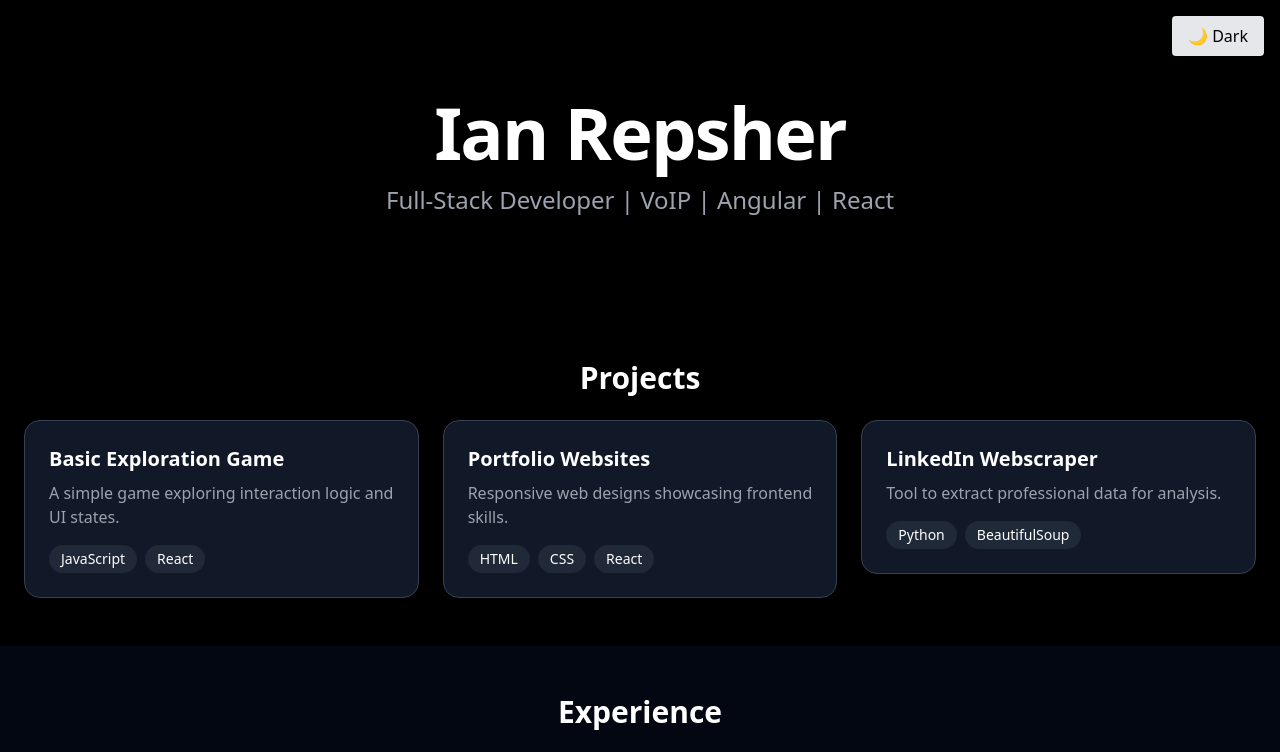
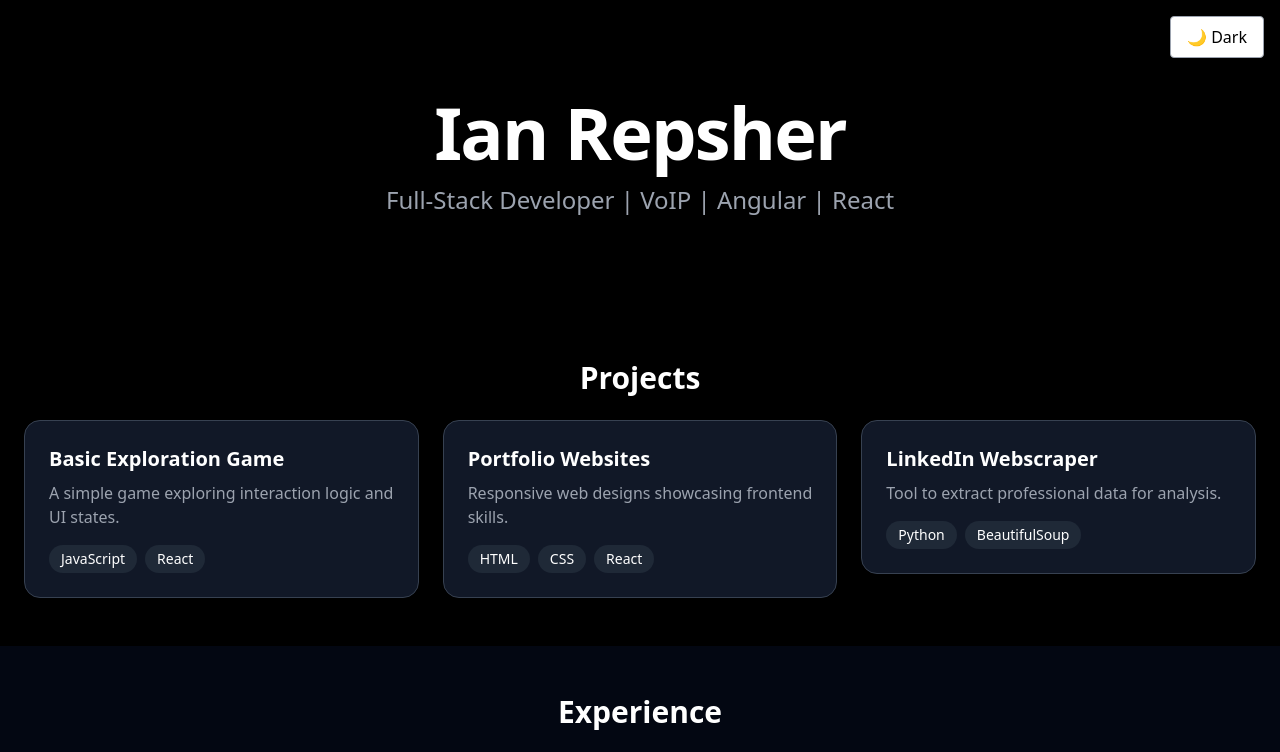
Before and after one commit to Eselin1/ian-portfolio, a React (Vite) app: page / in a window 1280 px wide. Shown: the top 752 px of the page. Built offline with nearby package versions, Linux system fonts and the light colour scheme.

Commit message:
Update ThemeToggle.jsx
new UseEffect method

```diff
--- a/src/ThemeToggle.jsx
+++ b/src/ThemeToggle.jsx
@@ -13,14 +13,19 @@ export default function ThemeToggle() {
   const [dark, setDark] = useState(getInitialTheme);
 
   useEffect(() => {
-    document.documentElement.classList.toggle('dark', dark);
+    const root = document.documentElement;
+    if (dark) {
+      root.classList.add('dark');
+    } else {
+      root.classList.remove('dark');
+    }
     localStorage.setItem('theme', dark ? 'dark' : 'light');
   }, [dark]);
 
   return (
     <button
       onClick={() => setDark(!dark)}
-      className="fixed top-4 right-4 z-50 bg-gray-200 text-black dark:bg-gray-800 dark:text-white px-4 py-2 rounded shadow"
+      className="fixed top-4 right-4 z-50 px-4 py-2 bg-white text-black dark:bg-black dark:text-white border border-gray-400 rounded"
     >
       {dark ? '☀️ Light' : '🌙 Dark'}
     </button>
```
